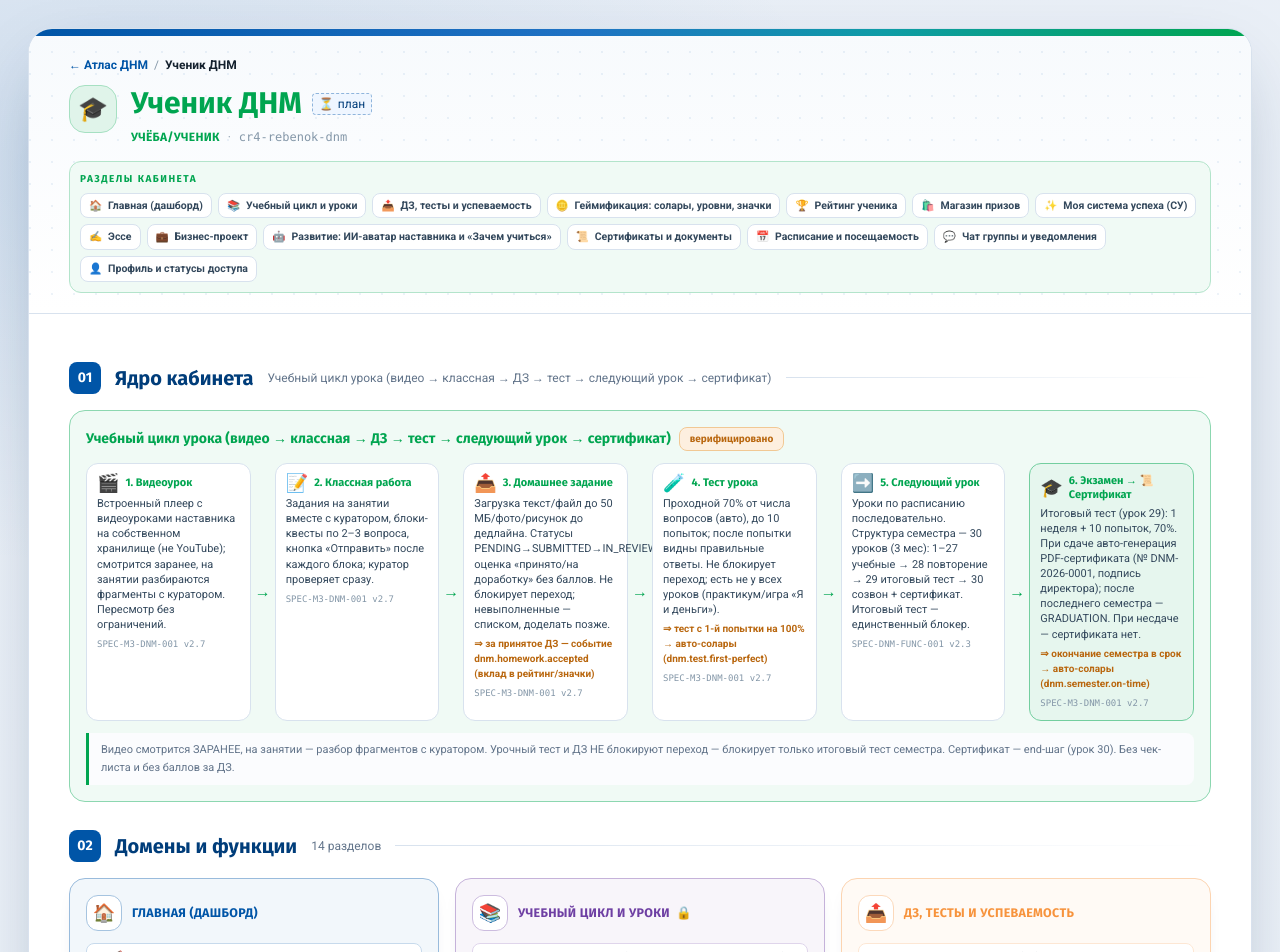
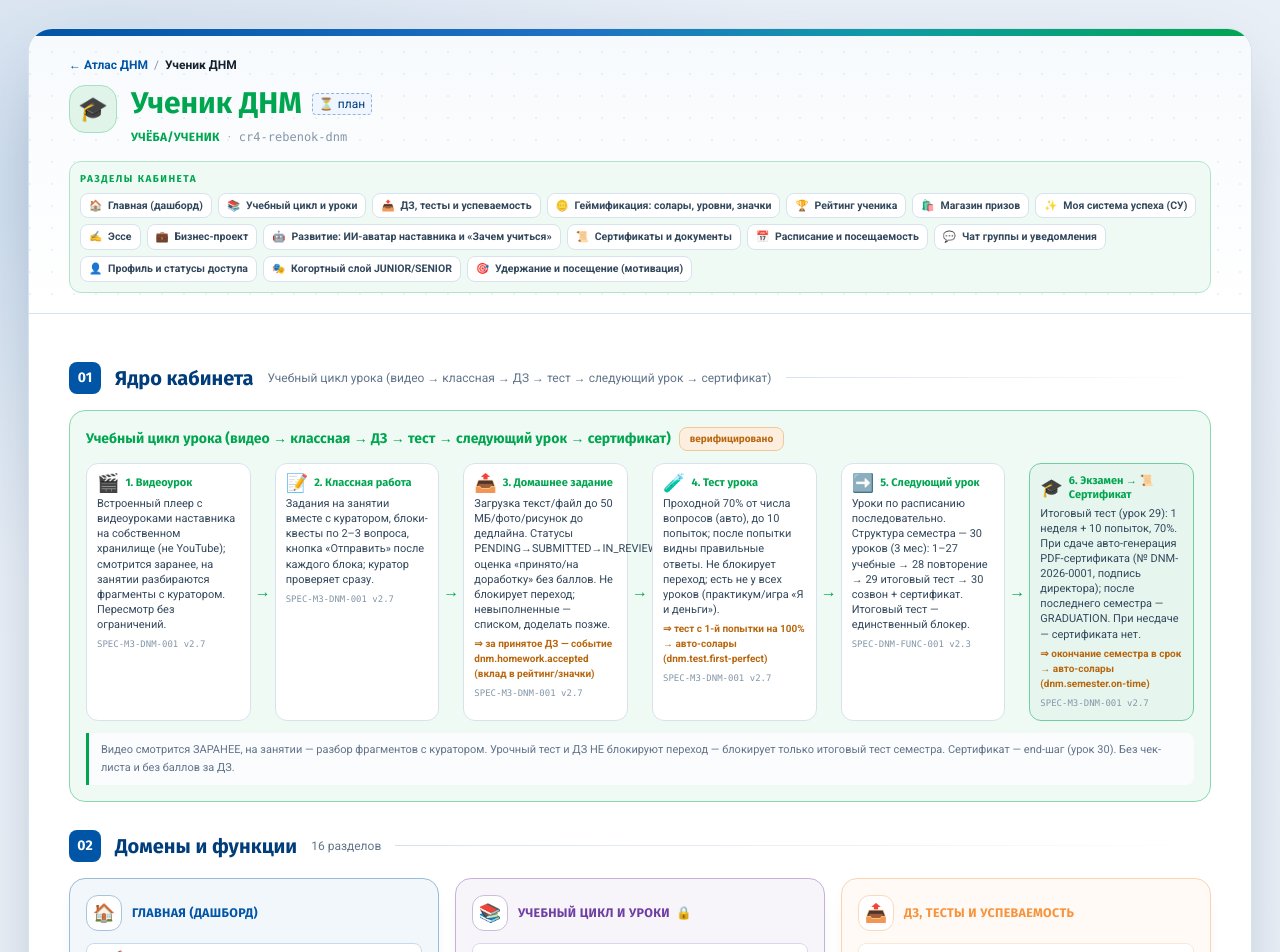
Before and after one commit to SigmeD/samo_architecture, a Next.js app: page /cabinet/child in a window 1280 px wide. Shown: the top 952 px of the page. Built offline with nearby package versions, Linux system fonts and the light colour scheme.

Commit message:
feat(child): домены «Когортный слой» и «Удержание и посещение»

```diff
--- a/content/cabinets/child.ts
+++ b/content/cabinets/child.ts
@@ -74,6 +74,21 @@ export const child: CabinetSpec = {
     ], source: "SPEC-M3-DNM-001 v2.7; SPEC-DNM-TZ-001 v3.8 §18.8 (доработка → docs/canon-proposals/2026-06-09-uchenik-redesign.md)" },
     { title: "💬 Чат группы и уведомления", items: ["Групповой чат своей группы — R/W(гр); видеосозвоны (уроки) — participant", "Центр уведомлений: задания, результаты, напоминания; каналы email/SMS/Telegram/в-платформе", "Уведомления — постоянный пункт меню кабинета"], source: "SPEC-M3-DNM-001 v2.7" },
     { title: "👤 Профиль и статусы доступа", items: ["Профиль: аватар/имя + возраст без фамилии (на уточнении у юриста; фото детей — на подтверждении)", "UI-статусы: активен / не активен / ждёт оплаты", "Группа авто по дате рождения: JUNIOR 10–13 (3 семестра) / SENIOR 14–17 (4 семестра)", "Языки ru/kz/tj/uz по региону школы; группа строго на одном языке", "Доступ к кабинету открывается оплатой родителя"], source: "SPEC-M3-DNM-001 v2.7" },
+
+    { title: "🎭 Когортный слой JUNIOR/SENIOR", items: [
+      "Одно учебное ядро — две подачи (слой представления): JUNIOR — Герой/уровень, частые мелкие награды, коллекционные значки «собери все», стрик; SENIOR — Профиль основателя, автономия, значки-статусы, бизнес-проект как кульминация",
+      "Посещение: JUNIOR — стрик + командная цель группы; SENIOR — метрика надёжности + плановый пропуск (предупредил заранее — взрослая норма, не штраф)",
+      "Рейтинг: JUNIOR — тиры (много победителей — норма); SENIOR — перцентиль, соревнование opt-in",
+      "⚠ Ритуал перехода 13→14 (Герой → Профиль предпринимателя) при смене когорты (на согласовании)",
+    ], source: "SPEC-M3-DNM-001 v2.7 (доработка → docs/canon-proposals/2026-06-09-uchenik-redesign.md)" },
+
+    { title: "🎯 Удержание и посещение (мотивация)", items: [
+      "⚠ Удержание (на согласовании): онбординг-первая-победа; re-engagement без вины («продолжи с того места»); передача гордости родителю; опора на СУ-привычки (21 день) и сертификат-ритуал",
+      "⚠ Посещение через притяжение: принадлежность («группа на тебя рассчитывает») — главный драйвер; предвкушение урока (живой эфир/разбор твоей работы/веха проекта); прогресс-от-себя (стрик), не сравнение с другими",
+      "⚠ Автономия (выбор проекта/пути); признание присутствия (значки за стабильность); позитивный перелив — сильные помогают отстающим (пиринг-наставничество)",
+      "⚠ Двусторонний канал родителю на языке семьи (автоперевод): родитель отвечает, не только получает уведомление",
+      "Принцип: предупреждение убирает причины НЕ приходить, мотивация создаёт причины приходить — опора на притяжение",
+    ], source: "SPEC-DNM-TZ-001 v3.8 §18.8 (доработка → docs/canon-proposals/2026-06-09-uchenik-redesign.md)" },
   ],
   crossLinks: [
     { toCabinet: "parent", direction: "both", label: "Оплата родителя открывает доступ; прогресс/оценки/успеваемость/рейтинг/сертификаты видны родителю; непосещение → уведомление родителю. Реф-связь и финансы — через родителя, ученику недоступны (ADR-002)", source: "CONV-RBAC-DNM-001 v1.4" },
```
Also changed, not shown: 1 other file (tests, documents, lock files or other folders).
